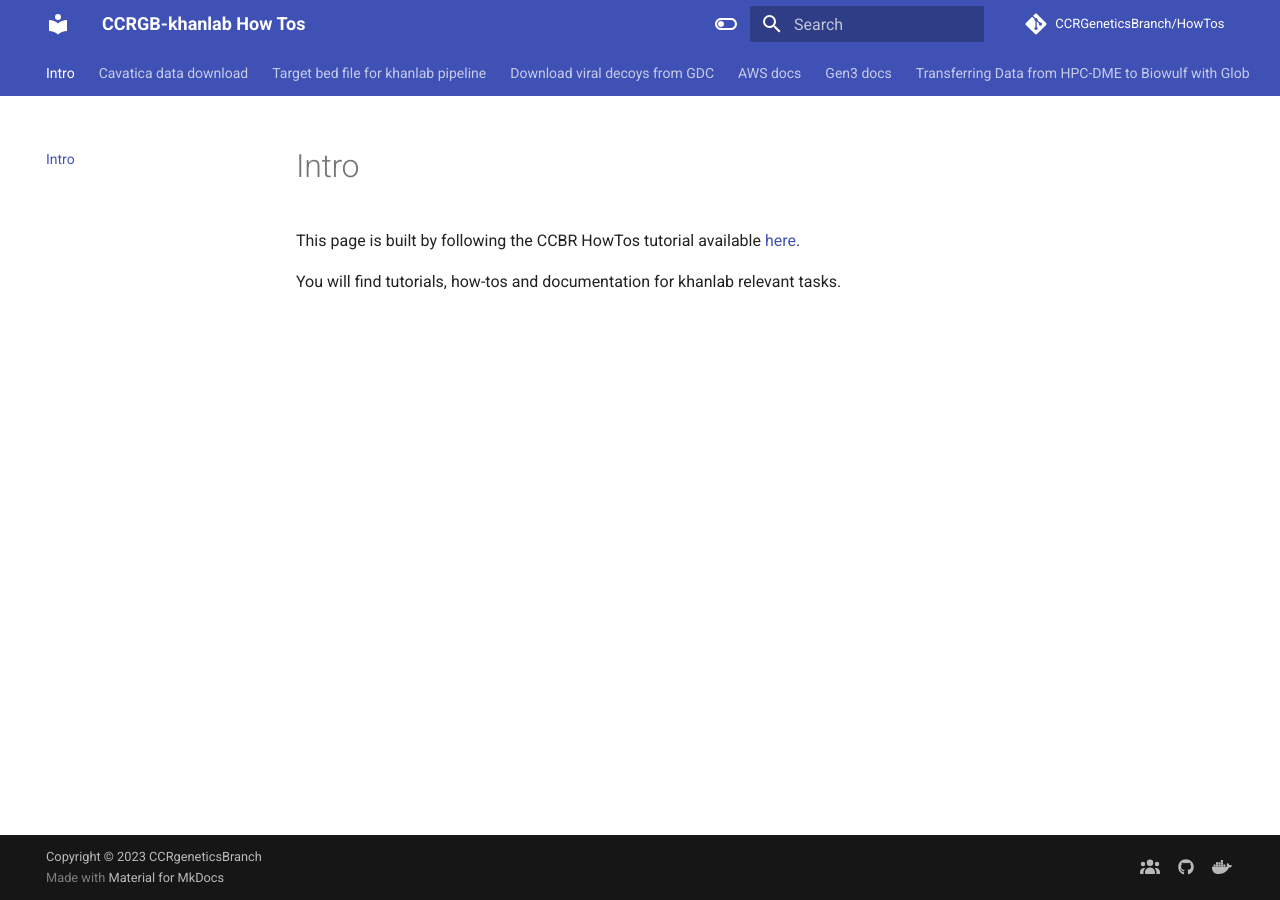
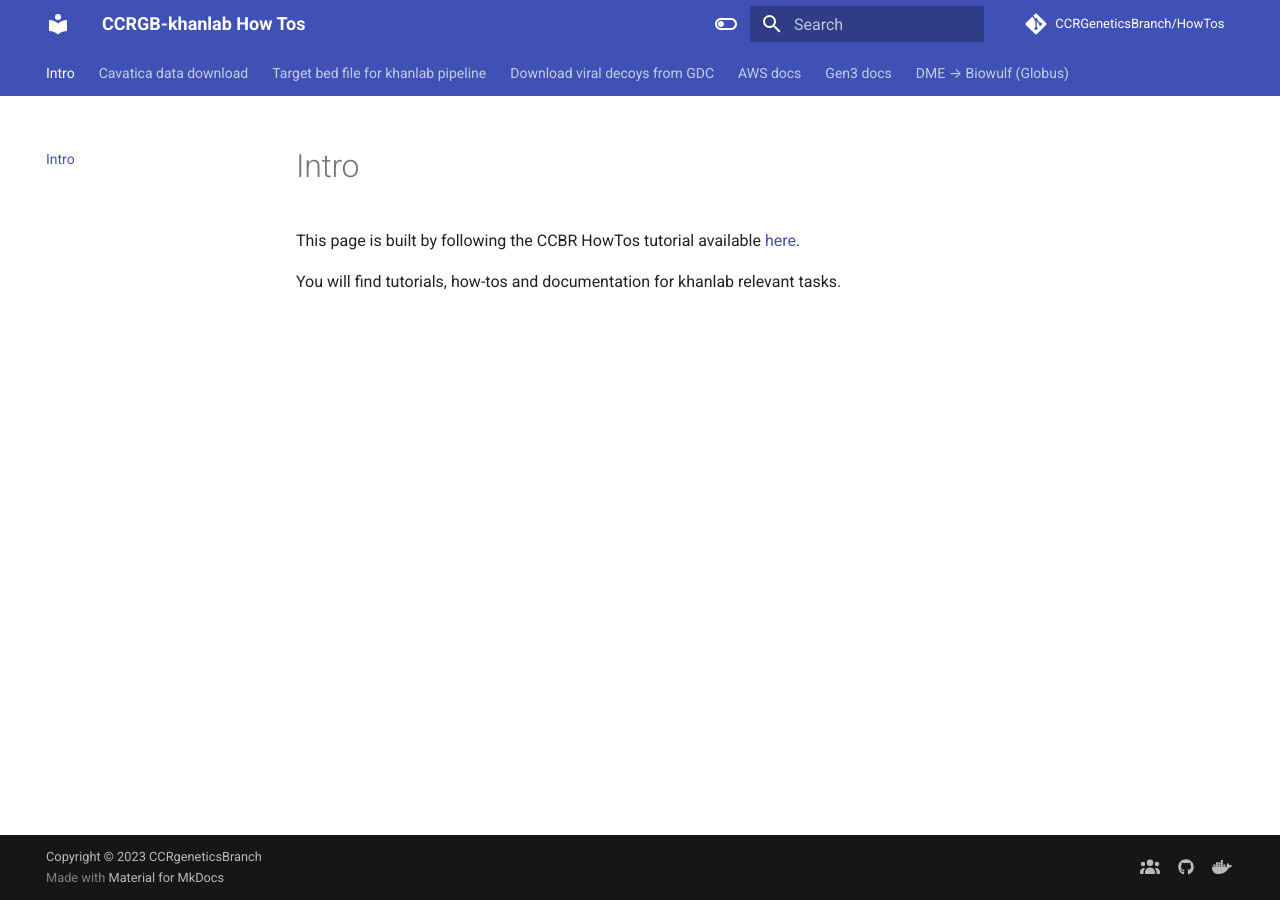
Before and after one commit to CCRGeneticsBranch/HowTos, an MkDocs documentation site: the page built from docs/index.md, in a window 1280 px wide. Built offline with MkDocs 1.6.1 and Material for MkDocs 9.7.7, drawn with Linux system fonts in a browser that asks for light colours; comment, search, counter and statistics services are not loaded; the version menu is left out.

Commit message:
Update title

```diff
--- a/mkdocs.yaml
+++ b/mkdocs.yaml
@@ -101,4 +101,4 @@ nav:
       - Adding user on IAM: AWS/IAM_user.md
   - Gen3 docs:
       - Gen3 data download: Gen3_data_download.md
-  - Transferring Data from HPC-DME to Biowulf with Globus: HPC-DME_to_Biowulf_globus.md
+  - DME → Biowulf (Globus): HPC-DME_to_Biowulf_globus.md
```
